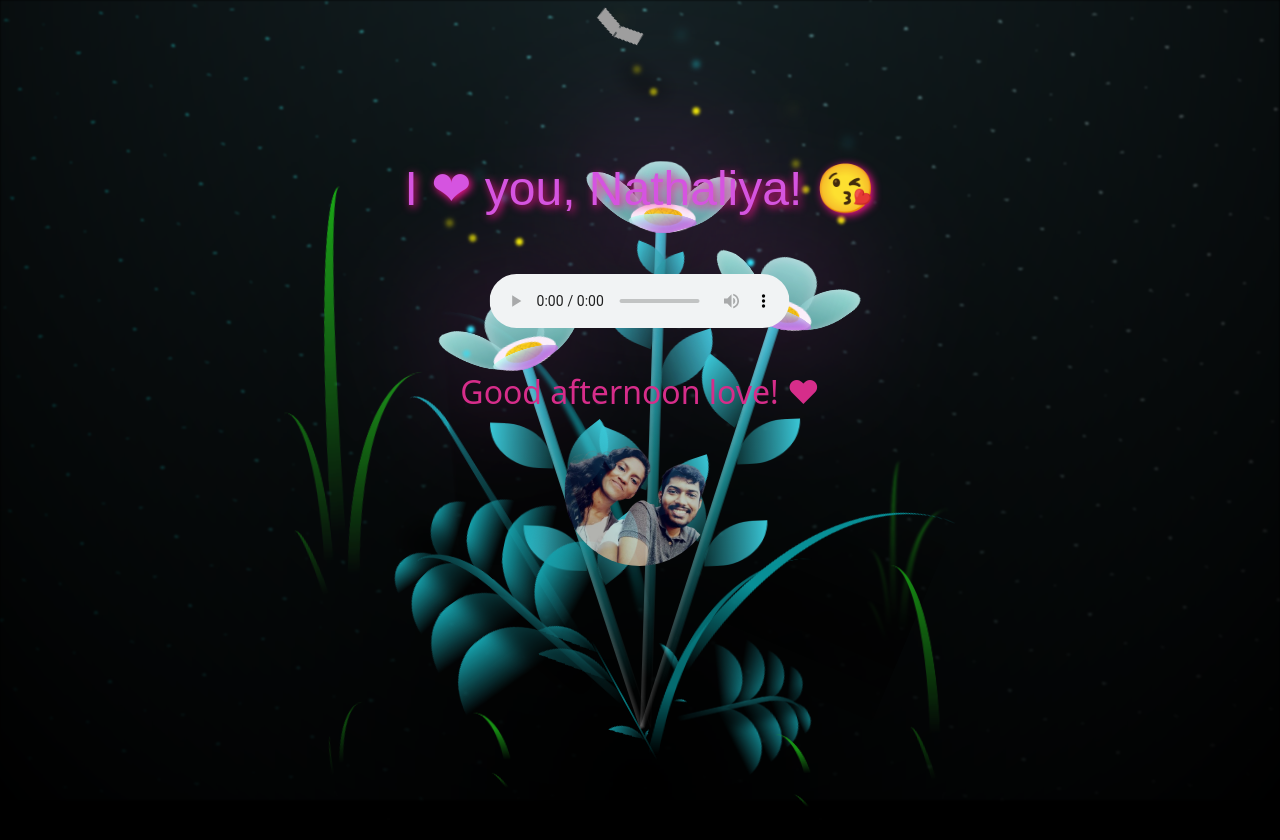
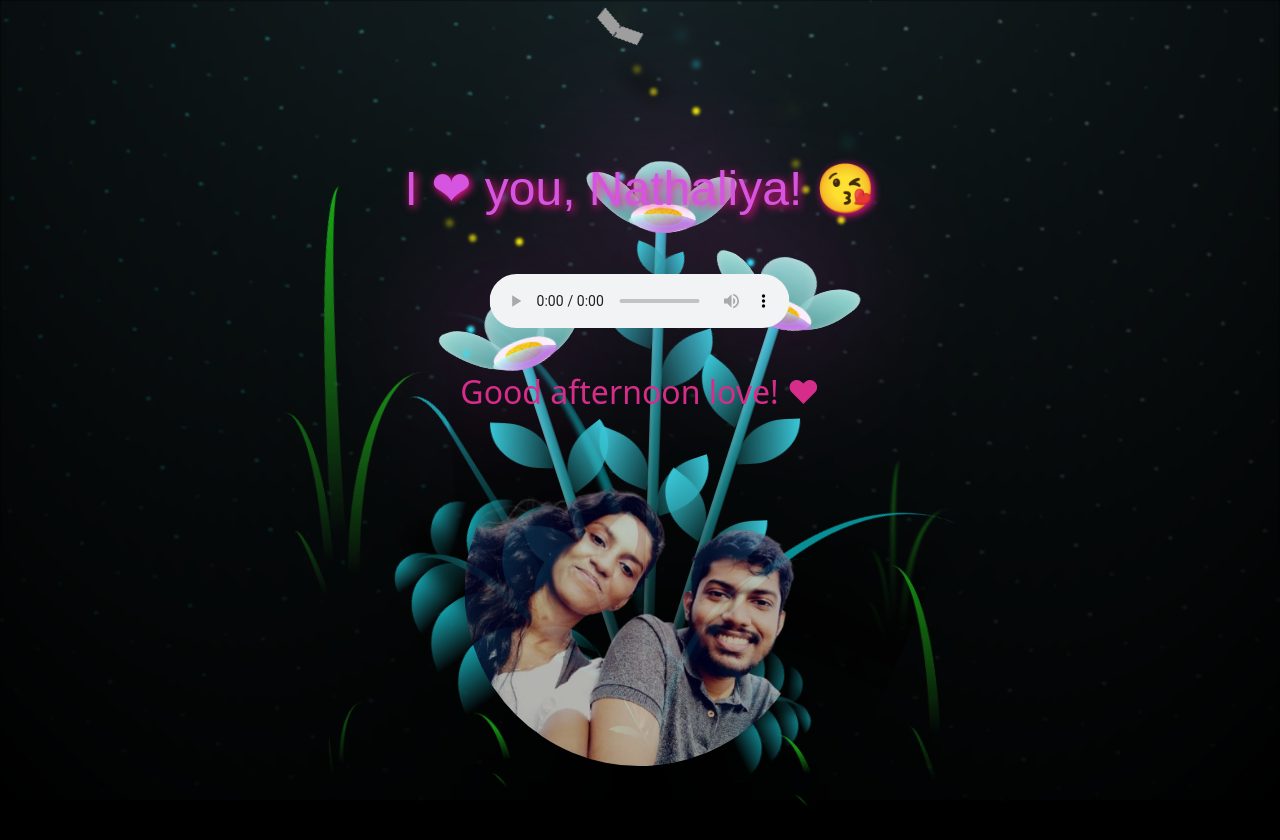
Before and after one commit to Rld28/Rld28.github.io, a plain HTML site: page index.html in a window 1280 px wide. Drawn offline with nearby package versions, Linux system fonts and the light colour scheme; grey boxes are pictures that could not be loaded.

Commit message:
Increase image size

```diff
--- a/index.html
+++ b/index.html
@@ -15,7 +15,7 @@
       </audio>
       <div class="mt-3 pt-4" id="greeting" style="font-size: 2em; color: #d62d8a;">
       </div>
-      <img src="pic.png" alt="" style="opacity: 80%; width: 150px; height: 150px; border-radius: 50%; object-fit: cover;">
+      <img src="pic.png" alt="" style="opacity: 80%; width: 350px; height: 350px; border-radius: 50%; object-fit: cover;">
     </div>
     <div class="stage">
       <div class="mariposa">
```
